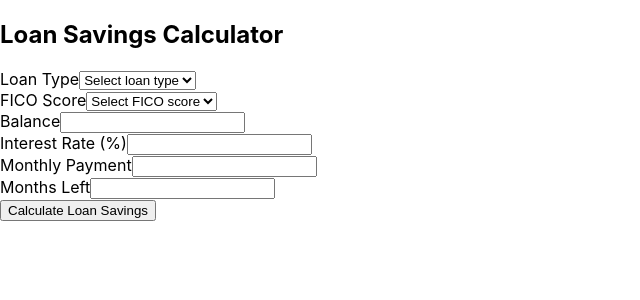
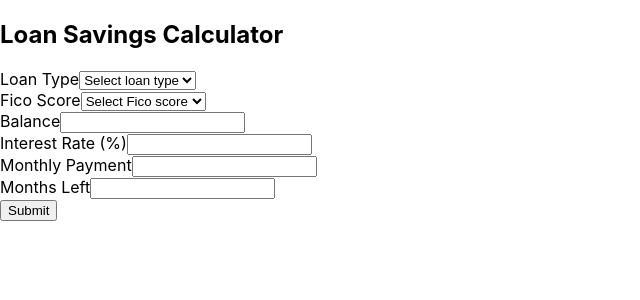
Before and after one commit to everettbu/savings-calc, a React (Vite) app in the folder savings-calculator/: page /loans in a window 1280 px wide. Shown: the top 300 px of the page, without its empty margins (0-640 px from the left). Built offline with nearby package versions, Linux system fonts and the light colour scheme.

Commit message:
Loans functional, not correct

```diff
--- a/savings-calculator/src/App.jsx
+++ b/savings-calculator/src/App.jsx
@@ -1,8 +1,8 @@
 import React from 'react';
 import { BrowserRouter as Router, Route, Routes } from 'react-router-dom';
 import Home from './pages/Home';
-import DepositCalculator from './pages/DepositSavings';
-import LoanCalculator from './pages/LoanSavings';
+import DepositCalculator from './pages/AddDeposit';
+import LoanCalculator from './pages/AddLoan';
 
 
 function App() {
--- a/savings-calculator/src/components/LoanForm.jsx
+++ b/savings-calculator/src/components/LoanForm.jsx
@@ -1,10 +1,8 @@
-import React, { useState } from 'react';
+import React from 'react';
 import { Formik, Form, Field, ErrorMessage } from 'formik';
 import * as Yup from 'yup';
 
 const LoanForm = ({ onSubmit }) => {
-  const [loanType, setLoanType] = useState('');
-
   const initialValues = {
     loanType: '',
     ficoScore: '',
@@ -12,21 +10,27 @@ const LoanForm = ({ onSubmit }) => {
     interestRate: '',
     monthlyPayment: '',
     monthsLeft: '',
-    carModelAge: '',
+    vehicleModelAge: '',
   };
 
   const validationSchema = Yup.object({
-    loanType: Yup.string().required('Required'),
-    carModelAge: Yup.string().when('loanType', {
-        is: 'auto',
-        then: Yup.string().required('Required'),
-        otherwise: Yup.string().notRequired(),
-    ficoScore: Yup.string().required('Required'),
+    loanType: Yup.string().oneOf(['personal', 'auto'], 'Invalid loan type').required('Required'),
+    ficoScore: Yup.string().oneOf(['excellent', 'veryGood', 'average', 'notSoGood', 'notSure'], 'Invalid Fico score').required('Required'),
     balance: Yup.number().required('Required').min(0, 'Must be positive'),
     interestRate: Yup.number().required('Required').min(0, 'Must be positive').max(100, 'Must be less than 100%'),
     monthlyPayment: Yup.number().required('Required').min(0, 'Must be positive'),
     monthsLeft: Yup.number().required('Required').min(0, 'Must be positive'),
-    }),
+    vehicleModelAge: Yup.string().test(
+      'vehicleModelAge',
+      'Vehicle Model Age is required for Auto loans',
+      (value, context) => {
+        const { loanType } = context.parent;
+        if (loanType === 'auto' && !value) {
+          return false;
+        }
+        return true;
+      }
+    ),
   });
 
   return (
@@ -38,66 +42,63 @@ const LoanForm = ({ onSubmit }) => {
         setSubmitting(false);
       }}
     >
-      {({ isSubmitting, setFieldValue }) => (
+      {({ isSubmitting, values }) => (
         <Form>
           <div>
             <label htmlFor="loanType">Loan Type</label>
-            <Field as="select" name="loanType" onChange={(e) => {
-              setLoanType(e.target.value);
-              setFieldValue('loanType', e.target.value);
-            }}>
+            <Field as="select" name="loanType" id="loanType">
               <option value="" label="Select loan type" />
               <option value="personal" label="Personal" />
               <option value="auto" label="Auto" />
             </Field>
             <ErrorMessage name="loanType" component="div" className="error" />
           </div>
-          {loanType === 'auto' && (
+          {values.loanType === 'auto' && (
             <div>
-              <label htmlFor="carModelAge">Car Model Age</label>
-              <Field as="select" name="carModelAge">
-                <option value="" label="Select car model age" />
+              <label htmlFor="vehicleModelAge">Vehicle Model Age</label>
+              <Field as="select" name="vehicleModelAge" id="vehicleModelAge">
+                <option value="" label="Select vehicle model age" />
                 <option value="0-1 years old" label="0-1 years old" />
                 <option value="2-8 years old" label="2-8 years old" />
                 <option value="9-12 years old" label="9-12 years old" />
               </Field>
-              <ErrorMessage name="carModelAge" component="div" className="error" />
+              <ErrorMessage name="vehicleModelAge" component="div" className="error" />
             </div>
           )}
           <div>
-            <label htmlFor="ficoScore">FICO Score</label>
-            <Field as="select" name="ficoScore">
-              <option value="" label="Select FICO score" />
-              <option value="Excellent" label="Excellent" />
-              <option value="Very Good" label="Very Good" />
-              <option value="Average" label="Average" />
-              <option value="Not-so-Good" label="Not-so-Good" />
-              <option value="Not Sure" label="Not Sure" />
+            <label htmlFor="ficoScore">Fico Score</label>
+            <Field as="select" name="ficoScore" id="ficoScore">
+              <option value="" label="Select Fico score" />
+              <option value="excellent" label="Excellent" />
+              <option value="veryGood" label="Very Good" />
+              <option value="average" label="Average" />
+              <option value="notSoGood" label="Not-so-Good" />
+              <option value="notSure" label="Not Sure" />
             </Field>
             <ErrorMessage name="ficoScore" component="div" className="error" />
           </div>
           <div>
             <label htmlFor="balance">Balance</label>
-            <Field type="number" name="balance" />
+            <Field type="number" name="balance" id="balance" />
             <ErrorMessage name="balance" component="div" className="error" />
           </div>
           <div>
             <label htmlFor="interestRate">Interest Rate (%)</label>
-            <Field type="number" name="interestRate" />
+            <Field type="number" name="interestRate" id="interestRate" />
             <ErrorMessage name="interestRate" component="div" className="error" />
           </div>
           <div>
             <label htmlFor="monthlyPayment">Monthly Payment</label>
-            <Field type="number" name="monthlyPayment" />
+            <Field type="number" name="monthlyPayment" id="monthlyPayment" />
             <ErrorMessage name="monthlyPayment" component="div" className="error" />
           </div>
           <div>
             <label htmlFor="monthsLeft">Months Left</label>
-            <Field type="number" name="monthsLeft" />
+            <Field type="number" name="monthsLeft" id="monthsLeft" />
             <ErrorMessage name="monthsLeft" component="div" className="error" />
           </div>
           <button type="submit" disabled={isSubmitting}>
-            Calculate Loan Savings
+            Submit
           </button>
         </Form>
       )}
--- a/savings-calculator/src/main.jsx
+++ b/savings-calculator/src/main.jsx
@@ -1,11 +1,13 @@
 import React from 'react';
-import ReactDOM from 'react-dom';
+import { createRoot } from 'react-dom/client';
 import App from './App';
 import './index.css';
 
-ReactDOM.render(
+const container = document.getElementById('root');
+const root = createRoot(container);
+
+root.render(
   <React.StrictMode>
     <App />
-  </React.StrictMode>,
-  document.getElementById('root')
+  </React.StrictMode>
 );
--- a/savings-calculator/src/pages/LoanSavings.jsx
+++ b/savings-calculator/src/pages/AddLoan.jsx
@@ -6,19 +6,28 @@ const LoanCalculator = () => {
   const [results, setResults] = useState(null);
 
   const handleFormSubmit = (values) => {
+    console.log('Form values:', values);
     const savings = calculateLoanSavings(values);
+    console.log('Calculated savings:', savings);
     setResults(savings);
   };
 
   const calculateLoanSavings = (values) => {
-    let { loanType, balance, interestRate, monthlyPayment, monthsLeft, carModelAge } = values;
+    let { loanType, balance, interestRate, monthlyPayment, monthsLeft, vehicleModelAge } = values; // Changed carModelAge to vehicleModelAge for consistency
     const annualInterestRate = interestRate / 100;
     const currentRemainingLoanValue = monthlyPayment * monthsLeft;
 
     let savingsIncrease = 0;
 
-    if (loanType === 'Auto') {
-      for (const apr of loan_info.auto[carModelAge]) {
+    console.log('Starting calculation...');
+    console.log('loanType:', loanType);
+
+    if (loanType === 'auto') {
+      console.log('Auto loan calculations...');
+      console.log('vehicleModelAge:', vehicleModelAge);
+      if (loan_info.auto[vehicleModelAge]) {
+        for (const apr of loan_info.auto[vehicleModelAge]) {
+          console.log('APR:', apr);
           if (apr[0] <= monthsLeft && monthsLeft <= apr[1]) {
             const r = apr[2] / 12;
             const divisor = ((1 + r) ** monthsLeft - 1) / (r * (1 + r) ** monthsLeft);
@@ -28,12 +37,17 @@ const LoanCalculator = () => {
             break;
           }
         }
-    } else if (loanType === 'Personal') {
+      } else {
+        console.error('Invalid vehicle model age:', vehicleModelAge);
+      }
+    } else if (loanType === 'personal') {
+      console.log('Personal loan calculations...');
       let exisBal = 0;
       if (balance + exisBal > loan_info.personal.size[1]) {
         balance = loan_info.personal.size[1] - exisBal;
       }
       for (const rate of loan_info.personal.rates) {
+        console.log('Rate:', rate);
         if (rate[0] <= monthsLeft && monthsLeft <= rate[1]) {
           exisBal += balance;
           const r = rate[2] / 12;
@@ -46,6 +60,7 @@ const LoanCalculator = () => {
       }
     }
 
+    console.log('Savings increase:', savingsIncrease);
     return savingsIncrease > 0 ? savingsIncrease : 0;
   };
 
```
Also changed, not shown: savings-calculator/src/pages/AddDeposit.jsx (renamed from savings-calculator/src/pages/DepositSavings.jsx), 1 other file (tests, documents, lock files or other folders). Lines whose indentation alone changed are shown as unchanged.
